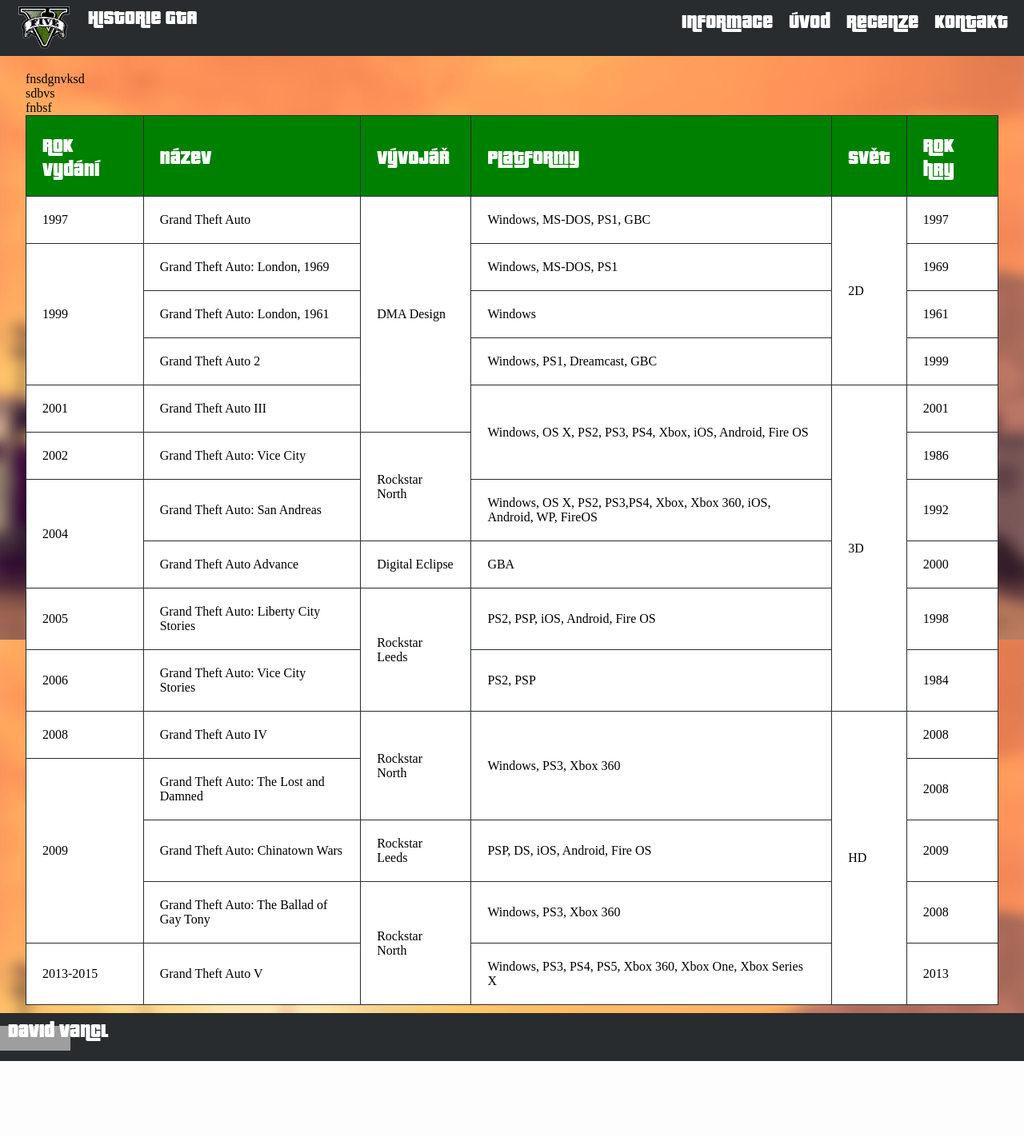
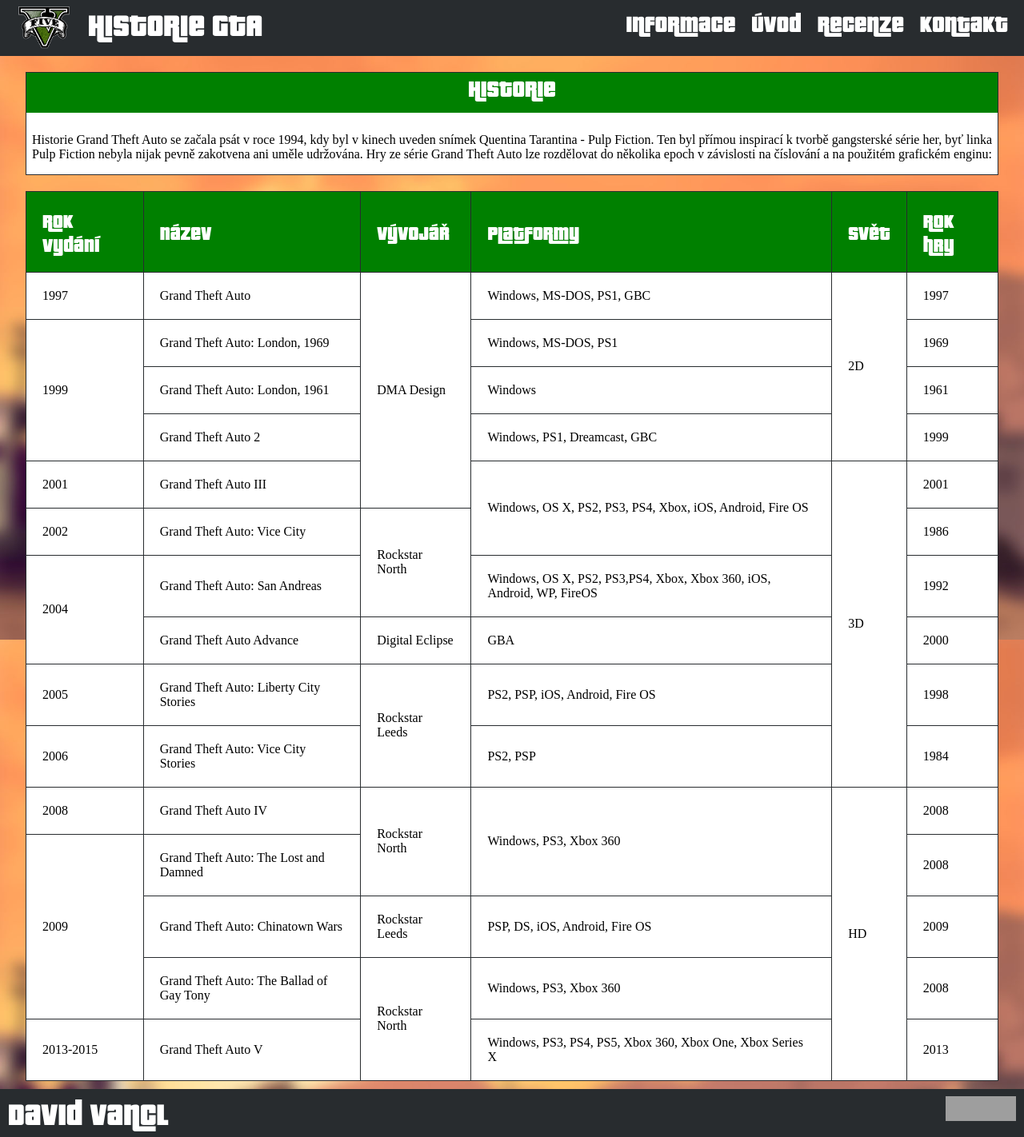
Before and after one commit to davidvancl/Homeland, a PHP site: page /Pages/history.html in a window 1280 px wide. Shown: the whole page at 80% size. Before the commit the page ends 1327 px from the top, so only its background shows below. Run offline with PHP 8.4, Linux system fonts and the light colour scheme; grey boxes are pictures that could not be loaded.

Commit message:
Version 1.08

```diff
--- a/twa/Pages/history.html
+++ b/twa/Pages/history.html
@@ -32,36 +32,44 @@
     </nav>
 
     <section id="history_data_section">
-        fnsdgnvksd<br>
-        sdbvs<br>
-        fnbsf<br>
+        <h2 hidden>Grand Theft Auto</h2>
+        <article id="generalArticle">
+            <h2 id="generalTitle" class="GTAFont">Historie</h2>
+            <p class="bg">
+                Historie Grand Theft Auto se začala psát v roce 1994, kdy byl v kinech uveden snímek Quentina Tarantina - Pulp Fiction.
+                Ten byl přímou inspirací k tvorbě gangsterské série her, byť linka Pulp Fiction nebyla nijak pevně zakotvena ani uměle udržována.
+                Hry ze série Grand Theft Auto lze rozdělovat do několika epoch v závislosti na číslování a na použitém grafickém enginu:
+            </p>
+        </article>
 
         <table id="historyTable">
-            <thead><tr>
-                <th class="GTAFont">Rok vydání</th>
-                <th class="GTAFont">Název</th>
-                <th class="GTAFont">Vývojář</th>
-                <th class="GTAFont">Platformy</th>
-                <th class="GTAFont">Svět</th>
-                <th class="GTAFont">Rok hry</th>
+            <thead>
+                <tr><th class="GTAFont table_title">Rok vydání</th>
+                    <th class="GTAFont table_title">Název</th>
+                    <th class="GTAFont table_title">Vývojář</th>
+                    <th class="GTAFont table_title">Platformy</th>
+                    <th class="GTAFont table_title">Svět</th>
+                    <th class="GTAFont table_title">Rok hry</th></tr>
             </thead>
             <tbody>
                 <tr>
                     <td>1997</td>
                     <td>Grand Theft Auto</td>
-                    <td rowspan="5" data-count="5" class="rowspan">DMA Design</td> <!-- OK -->
+                    <td rowspan="5" data-count="5" class="rowspan">DMA Design</td>
                     <td>Windows, MS-DOS, PS1, GBC</td>
-                    <td rowspan="4" data-count="4" class="rowspan">2D</td> <!-- OK -->
+                    <td rowspan="4" data-count="4" class="rowspan">2D</td>
                     <td>1997</td>
                 </tr>
+
                 <tr>
-                    <td rowspan="3" data-count="3" class="rowspan">1999</td> <!-- OK -->
+                    <td rowspan="3" data-count="3" class="rowspan">1999</td>
                     <td>Grand Theft Auto: London, 1969</td>
-                    <td class="hidden" hidden>DMA Design</td>
+                    <td class="hidden" hidden >DMA Design</td>
                     <td>Windows, MS-DOS, PS1</td>
                     <td class="hidden" hidden>2D</td>
                     <td>1969</td>
                 </tr>
+
                 <tr>
                     <td class="hidden" hidden>1999</td>
                     <td>Grand Theft Auto: London, 1961</td>
@@ -70,6 +78,7 @@
                     <td class="hidden" hidden>2D</td>
                     <td>1961</td>
                 </tr>
+
                 <tr>
                     <td class="hidden" hidden>1999</td>
                     <td>Grand Theft Auto 2</td>
@@ -78,30 +87,34 @@
                     <td class="hidden" hidden>2D</td>
                     <td>1999</td>
                 </tr>
+
                 <tr>
                     <td>2001</td>
                     <td>Grand Theft Auto III</td>
                     <td class="hidden" hidden>DMA Design</td>
-                    <td rowspan="2" data-count="2" class="rowspan">Windows, OS X, PS2, PS3, PS4, Xbox, iOS, Android, Fire OS</td> <!-- OK -->
-                    <td rowspan="6" data-count="6" class="rowspan">3D</td> <!-- OK -->
+                    <td rowspan="2" data-count="2" class="rowspan">Windows, OS X, PS2, PS3, PS4, Xbox, iOS, Android, Fire OS</td>
+                    <td rowspan="6" data-count="6" class="rowspan">3D</td>
                     <td>2001</td>
                 </tr>
+
                 <tr>
                     <td>2002</td>
                     <td>Grand Theft Auto: Vice City</td>
-                    <td rowspan="2" data-count="2" class="rowspan">Rockstar North</td> <!-- OK -->
+                    <td rowspan="2" data-count="2" class="rowspan">Rockstar North</td>
                     <td class="hidden" hidden>Windows, OS X, PS2, PS3, PS4, Xbox, iOS, Android, Fire OS</td>
                     <td class="hidden" hidden>3D</td>
                     <td>1986</td>
                 </tr>
+
                 <tr>
-                    <td rowspan="2" data-count="2" class="rowspan">2004</td> <!-- OK -->
+                    <td rowspan="2" data-count="2" class="rowspan">2004</td>
                     <td>Grand Theft Auto: San Andreas</td>
                     <td class="hidden" hidden>Rockstar North</td>
                     <td>Windows, OS X, PS2, PS3,PS4, Xbox, Xbox 360, iOS, Android, WP, FireOS</td>
                     <td class="hidden" hidden>3D</td>
                     <td>1992</td>
                 </tr>
+
                 <tr>
                     <td class="hidden" hidden>2004</td>
                     <td>Grand Theft Auto Advance</td>
@@ -110,14 +123,16 @@
                     <td class="hidden" hidden>3D</td>
                     <td>2000</td>
                 </tr>
+
                 <tr>
                     <td>2005</td>
                     <td>Grand Theft Auto: Liberty City Stories</td>
-                    <td rowspan="2" data-count="2" class="rowspan">Rockstar Leeds</td> <!-- OK -->
+                    <td rowspan="2" data-count="2" class="rowspan">Rockstar Leeds</td>
                     <td>PS2, PSP, iOS, Android, Fire OS</td>
                     <td class="hidden" hidden>3D</td>
                     <td>1998</td>
                 </tr>
+
                 <tr>
                     <td>2006</td>
                     <td>Grand Theft Auto: Vice City Stories</td>
@@ -126,22 +141,25 @@
                     <td class="hidden" hidden>3D</td>
                     <td>1984</td>
                 </tr>
+
                 <tr>
                     <td>2008</td>
                     <td>Grand Theft Auto IV</td>
-                    <td rowspan="2" data-count="2" class="rowspan">Rockstar North</td> <!-- OK -->
-                    <td rowspan="2" data-count="2" class="rowspan">Windows, PS3, Xbox 360</td> <!-- OK -->
-                    <td rowspan="5" data-count="5" class="rowspan">HD</td> <!-- OK -->
+                    <td rowspan="2" data-count="2" class="rowspan">Rockstar North</td>
+                    <td rowspan="2" data-count="2" class="rowspan">Windows, PS3, Xbox 360</td>
+                    <td rowspan="5" data-count="5" class="rowspan">HD</td>
                     <td>2008</td>
                 </tr>
+
                 <tr>
-                    <td rowspan="3" data-count="3" class="rowspan">2009</td> <!-- OK -->
+                    <td rowspan="3" data-count="3" class="rowspan">2009</td>
                     <td>Grand Theft Auto: The Lost and Damned</td>
                     <td class="hidden" hidden>Rockstar North</td>
                     <td class="hidden" hidden>Windows, PS3, Xbox 360</td>
                     <td class="hidden" hidden>HD</td>
                     <td>2008</td>
                 </tr>
+
                 <tr>
                     <td class="hidden" hidden>2009</td>
                     <td>Grand Theft Auto: Chinatown Wars</td>
@@ -150,14 +168,16 @@
                     <td class="hidden" hidden>HD</td>
                     <td>2009</td>
                 </tr>
+
                 <tr>
                     <td class="hidden" hidden>2009</td>
                     <td>Grand Theft Auto: The Ballad of Gay Tony</td>
-                    <td rowspan="2" data-count="2" class="rowspan">Rockstar North</td> <!-- OK -->
+                    <td rowspan="2" data-count="2" class="rowspan">Rockstar North</td>
                     <td>Windows, PS3, Xbox 360</td>
                     <td class="hidden" hidden>HD</td>
                     <td>2008</td>
                 </tr>
+
                 <tr>
                     <td>2013-2015</td>
                     <td>Grand Theft Auto V</td>
@@ -167,9 +187,6 @@
                     <td>2013</td>
                 </tr>
             </tbody>
-            <tfoot>
-
-            </tfoot>
         </table>
     </section>
 
--- a/twa/Styles/header_footer_background.css
+++ b/twa/Styles/header_footer_background.css
@@ -125,6 +125,13 @@ footer{
     left: 10px;
 }
 
+.css_validator{
+    position: absolute;
+    float: right;
+    right: 10px;
+    bottom: 0;
+}
+
 #headerTitle{
     position: absolute;
     left: 110px;
--- a/twa/Styles/history_style.css
+++ b/twa/Styles/history_style.css
@@ -27,8 +27,24 @@ td, th {
     text-align: left;
 }
 
-.GTAFont {
+.table_title{
+    position: relative;
     font-size: 25px;
+}
+
+#generalTitle {
+    background-color: green;
+    font-size: 30px;
+    height: 50px;
+    margin-top: 0;
+    text-align: center;
+}
+#generalArticle{
+    background-color: white;
+    position: relative;
+    border: 1px solid #282c2f;
+    margin-bottom: 20px;
+    text-align: center;
 }
 
 @media only screen and (max-width: 730px) {
--- a/twa/index.html
+++ b/twa/index.html
@@ -137,8 +137,7 @@
                 <article class="article">
                     <h3 class="GTAFont article_header">Vývojáři</h3>
                     <div class="article_body">
-                        <p class="article_text">
-                            <ul>
+                        <ul class="article_text">
                             <li>Rockstar North</li>
                             <li>Rockstar Games</li>
                             <li>Rockstar San Diego</li>
@@ -150,7 +149,6 @@
                             <li>NaturalMotion</li>
                             <li>Rockstar India</li>
                         </ul>
-                        </p>
                     </div>
                     <a href="https://cs.wikipedia.org/wiki/Grand_Theft_Auto_V" class="GTAFont more_info_button">Read more</a>
                 </article>
```
Also changed, not shown: twa/Styles/main_style.css (+0 -7 lines), 1 other file. Lines whose indentation alone changed are shown as unchanged.
